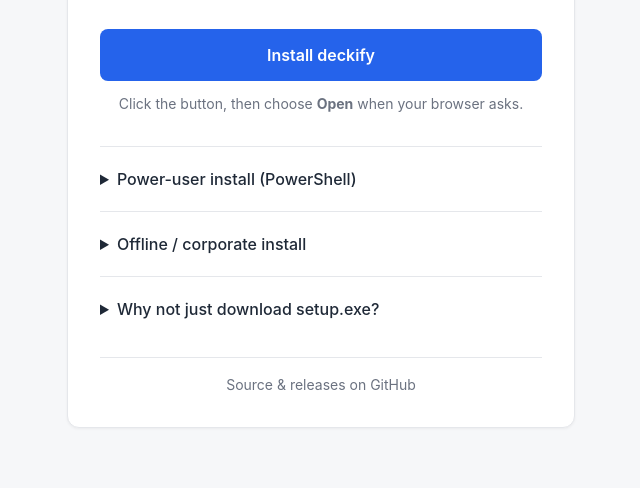
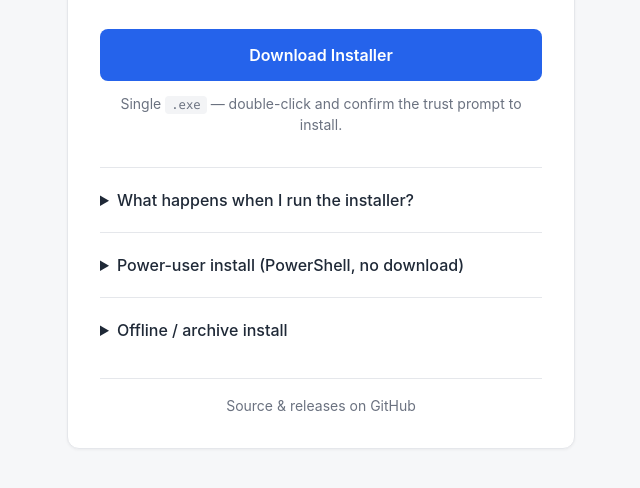
Before and after one commit to tillmannschatz/deckify, a plain HTML site: page index.html in a window 1280 px wide. Shown: the part 176-664 px from the top of the page, without its empty margins (319-959 px from the left). Drawn offline with Linux system fonts and the light colour scheme.

Commit message:
landing: primary CTA = installer.exe; drop direct .vsto link

```diff
--- a/index.html
+++ b/index.html
@@ -127,24 +127,25 @@
       <h1>deckify</h1>
       <p class="tagline">Streamline deck creation for Microsoft PowerPoint.</p>
 
-      <a class="install-button" href="Deckify.vsto">Install deckify</a>
-      <p class="hint">Click the button, then choose <strong>Open</strong> when your browser asks.</p>
+      <a class="install-button" href="https://github.com/tillmannschatz/deckify/releases/latest/download/deckify-installer.exe">Download Installer</a>
+      <p class="hint">Single <code>.exe</code> &mdash; double-click and confirm the trust prompt to install.</p>
 
       <details>
-        <summary>Power-user install (PowerShell)</summary>
-        <p>Skip the browser entirely &mdash; calls VSTOInstaller directly with the Pages URL:</p>
-<pre><code>&amp; "C:\Program Files\Common Files\Microsoft Shared\VSTO\10.0\VSTOInstaller.exe" /Install https://tillmannschatz.github.io/deckify/Deckify.vsto</code></pre>
+        <summary>What happens when I run the installer?</summary>
+        <p>The installer is a self-extracting bundle that unpacks the ClickOnce payload to a temp folder and launches <code>setup.exe</code> automatically. ClickOnce shows a one-time <em>"Microsoft Office Customization Installer"</em> trust prompt for the publisher cert &mdash; click <strong>Install</strong> to proceed.</p>
+        <p>Subsequent updates happen silently in the background once installed (ClickOnce checks every 7 days against <code>https://tillmannschatz.github.io/deckify/</code>).</p>
       </details>
 
       <details>
-        <summary>Offline / corporate install</summary>
-        <p>Download the latest <code>deckify-X.Y.Z.7z</code> bundle from <a href="https://github.com/tillmannschatz/deckify/releases">GitHub Releases</a>, extract the archive, and run <code>setup.exe</code> from <em>inside</em> the extracted folder. The 7z contains <code>setup.exe</code>, <code>Deckify.vsto</code>, and the <code>Application Files</code> folder side-by-side &mdash; ClickOnce needs all three together.</p>
+        <summary>Power-user install (PowerShell, no download)</summary>
+        <p>Installs directly from the Pages endpoint without writing to disk:</p>
+<pre><code>&amp; "C:\Program Files\Common Files\Microsoft Shared\VSTO\10.0\VSTOInstaller.exe" /Install https://tillmannschatz.github.io/deckify/Deckify.vsto</code></pre>
+        <p>Note: requires the publisher cert to already be in your <code>Trusted Publishers</code> store. The installer above handles that automatically via the trust prompt.</p>
       </details>
 
       <details>
-        <summary>Why not just download setup.exe?</summary>
-        <p>ClickOnce&rsquo;s <code>setup.exe</code> looks for <code>Deckify.vsto</code> in the same folder as the EXE. If you grab just <code>setup.exe</code> from the GitHub Releases asset list, the manifest isn&rsquo;t there and the install fails. Likewise, downloading <code>Deckify.vsto</code> directly from a GitHub Releases URL puts it in the wrong security zone (<code>github.com</code> vs the manifest&rsquo;s expected <code>tillmannschatz.github.io</code>) &mdash; ClickOnce rejects it.</p>
-        <p>The Install button above downloads the manifest from the right origin, so it just works.</p>
+        <summary>Offline / archive install</summary>
+        <p>The <code>deckify-X.Y.Z.7z</code> archive on <a href="https://github.com/tillmannschatz/deckify/releases">GitHub Releases</a> contains the raw ClickOnce output (<code>setup.exe</code>, <code>Deckify.vsto</code>, <code>Application Files/</code>). Extract it and run <code>setup.exe</code> from <em>inside</em> the extracted folder &mdash; same trust prompt as the installer.</p>
       </details>
 
       <footer>
```
